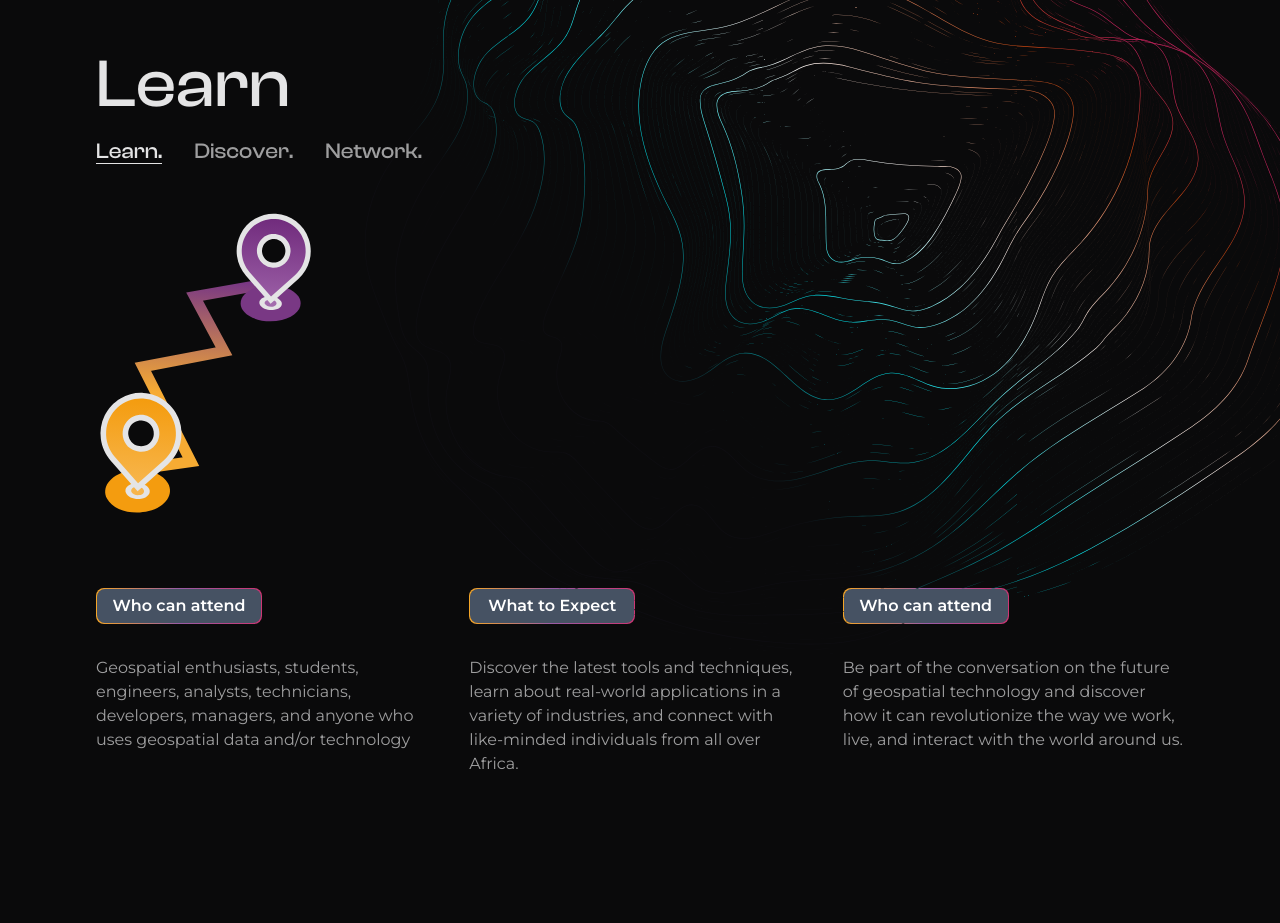
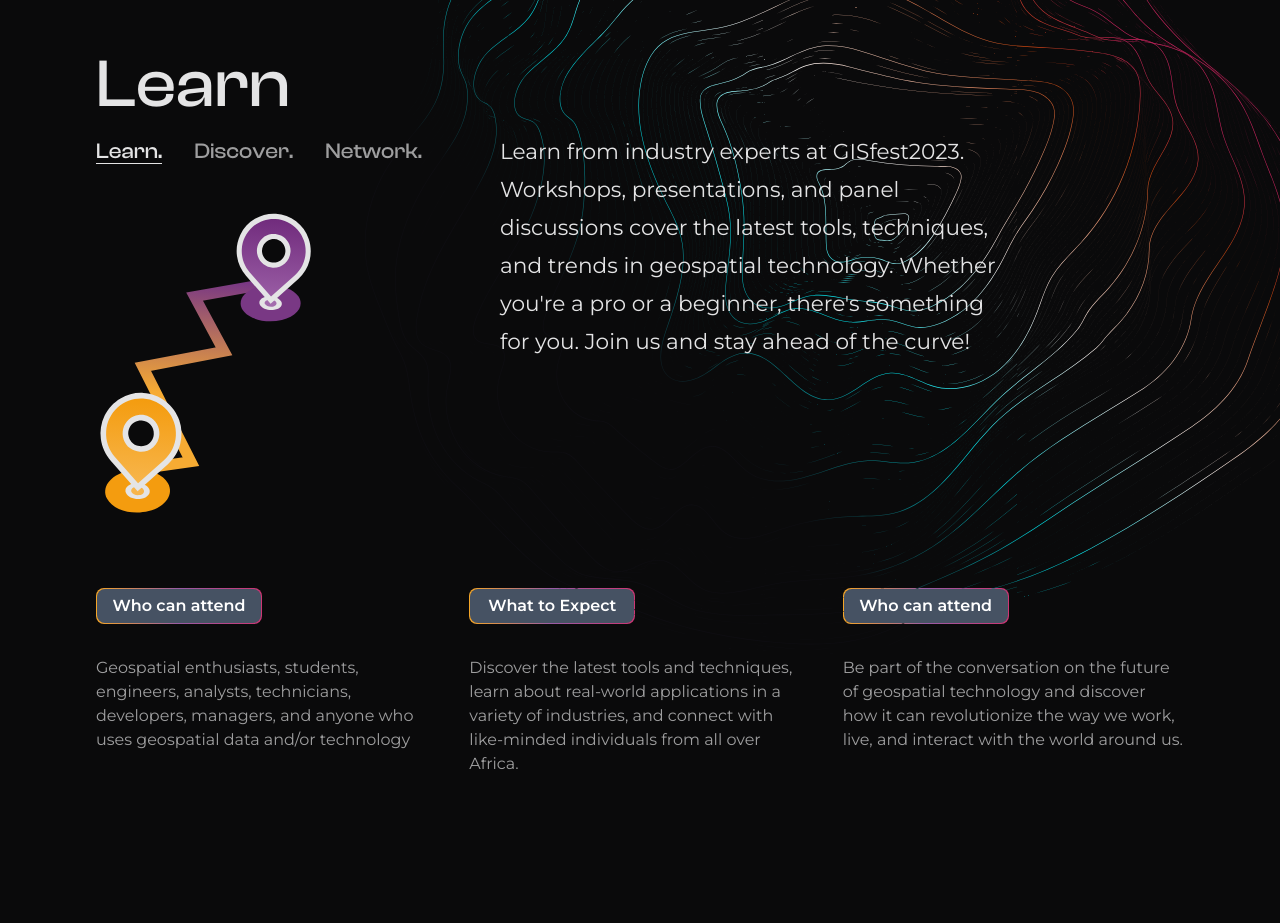
Before and after one commit to vickystickz/gisfest-conference-website, a Next.js app: page / in a window 1280 px wide. Shown: the part 1720-2643 px from the top of the page. Built offline with nearby package versions, Linux system fonts and the light colour scheme; no server answers.

Commit message:
Fixed typed bug on takeAway component

```diff
--- a/components/takeAway/TakeAway.tsx
+++ b/components/takeAway/TakeAway.tsx
@@ -60,7 +60,7 @@ const TakeAway = () => {
                   key={index}
                   className="laptop:w-[500px] tablet:w-[500px] w-full  laptop:text-h5 text-body text-tc-0"
                 >
-                  {takeAway.decription}
+                  {takeAway.description}
                 </p>
               )
             );
```
